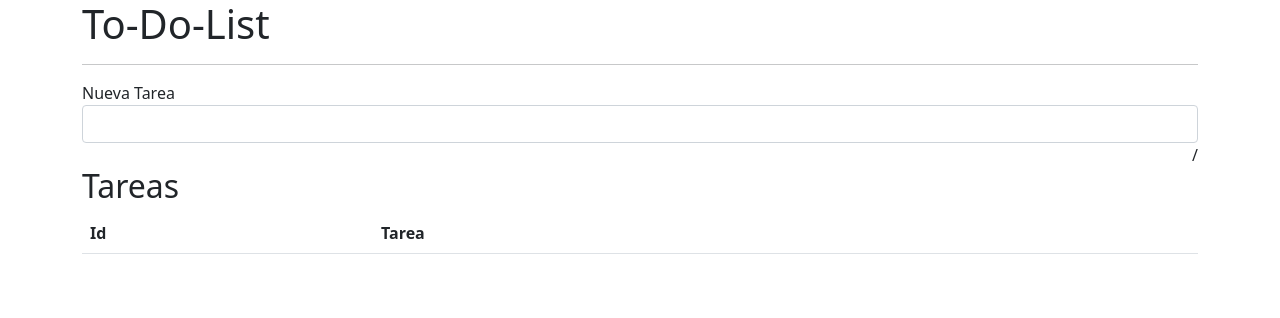
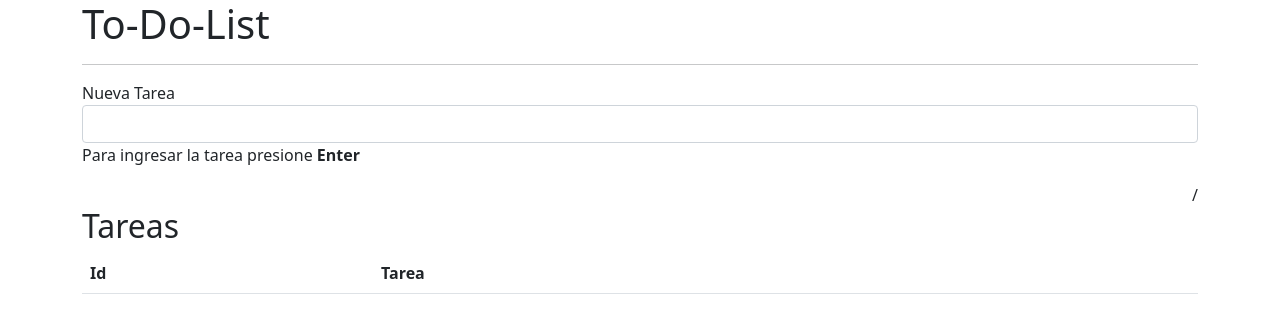
Before and after one commit to GeronimoAravena/Arreglos.github.io, a plain HTML site: page index.html in a window 1280 px wide. Drawn offline with nearby package versions, Linux system fonts and the light colour scheme.

Commit message:
terminando

```diff
--- a/assets/css/style.css
+++ b/assets/css/style.css
@@ -2,3 +2,8 @@
     display: flex;
     justify-content: end;
 }
+
+#bold{
+    font-weight: bold;
+
+}
--- a/assets/js/main.js
+++ b/assets/js/main.js
@@ -2,7 +2,7 @@ const btnAddNew = document.querySelector('#newTask');
 const task = document.querySelector('#newTask');
 const tbodyTasks = document.querySelector('#tasks');
 const tasksList = [];
-const totalTask = document.querySelector('#totalTasks');
+const totalTask = document.querySelector('#totalTask');
 const taskReady = document.querySelector('#taskReady');
 
 
@@ -49,7 +49,6 @@ const updateList = () => {
 
     totalTask.innerHTML = tasksList.length;
     taskReady.innerHTML = countTaskReady
-
 }
 
 const updateStatus = (taskId) => {
--- a/index.html
+++ b/index.html
@@ -16,12 +16,16 @@
     <!-- Titulo -->
     <title>To-Do-List</title>
 </head>
+<body>
 <div class="container">
     <h1>To-Do-List</h1>
     <hr/>
     <div>
         <label> Nueva Tarea</label><br/>
+
         <input type="text" class="form-control" id="newTask">
+
+        <p>Para ingresar la tarea presione <span id="bold">Enter</span></p>
     </div>
     <div class="right">
         <span id="taskReady">/</span><span id="totalTask"></span>
@@ -38,7 +42,7 @@
         </thead>
         <tbody id="tasks"></tbody>
     </table>
-</div>
+
 <script src="assets/js/main.js"></script>
 </div>
 </body>
```
